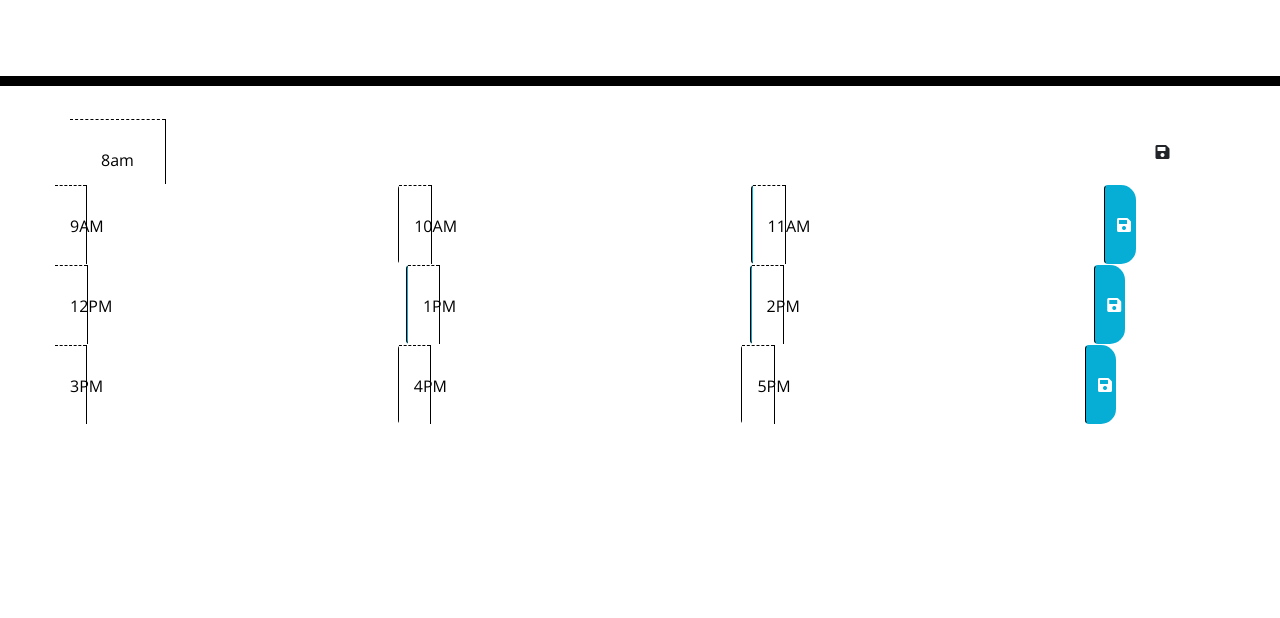
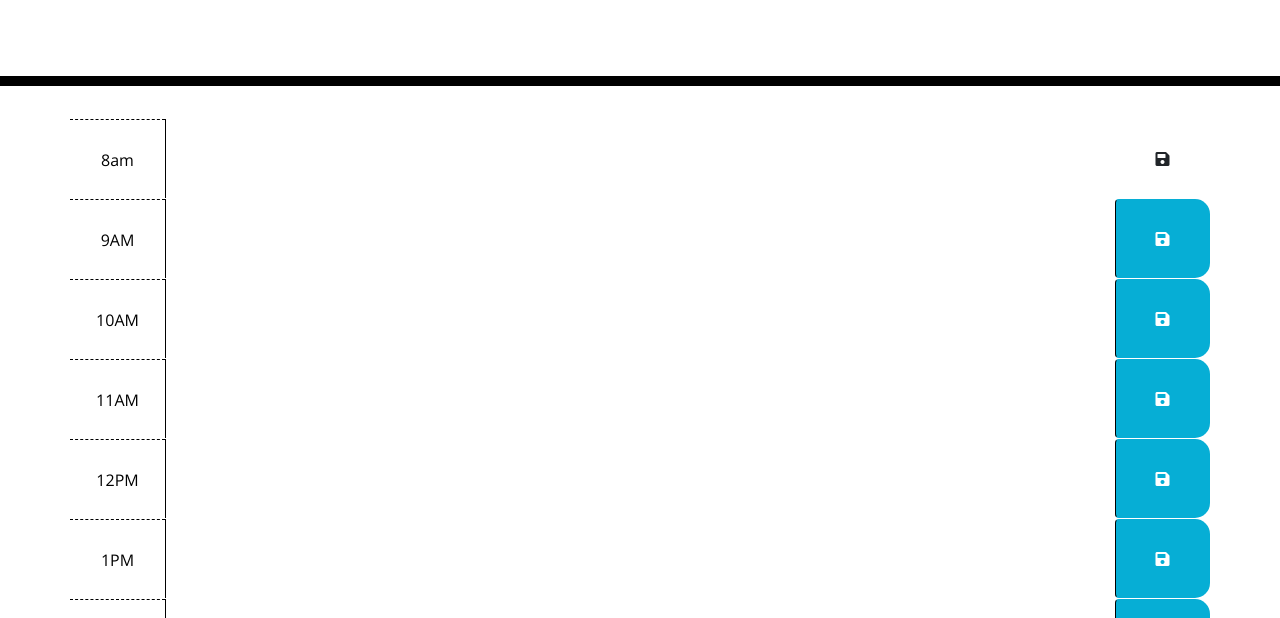
Before and after one commit to Xallver/JS-Workday-Scheduler, a plain HTML site: page public/index.html in a window 1280 px wide. Shown: the part 182-800 px from the top of the page. Drawn offline with nearby package versions, Linux system fonts and the light colour scheme; files that its build step writes are made by us from their sources.

Commit message:
fixed index.html file formatting,was missing a </div>

```diff
--- a/public/index.html
+++ b/public/index.html
@@ -9,7 +9,7 @@
   <link rel="stylesheet" href="https://use.fontawesome.com/releases/v5.8.1/css/all.css"
     integrity="sha384-50oBUHEmvpQ+1lW4y57PTFmhCaXp0ML5d60M1M7uH2+nqUivzIebhndOJK28anvf" crossorigin="anonymous" />
   <link href="https://fonts.googleapis.com/css?family=Open+Sans&display=swap" rel="stylesheet" />
-  <link rel="stylesheet" href="style.css" />
+  <link rel="stylesheet" href="./assets/css/style.css" />
   <title>Work Day Scheduler</title>
 </head>
 
@@ -29,6 +29,8 @@
       </div>
       <textarea class="col-md-10 description"></textarea>
       <button class="btn savBtn col-md-1"><i class="fas fa-save"></i></button>
+
+    </div>
 
     <!-- 9am -->
     <div id="hour-9" class="row time-block">
```
Lines whose indentation alone changed are shown as unchanged.
